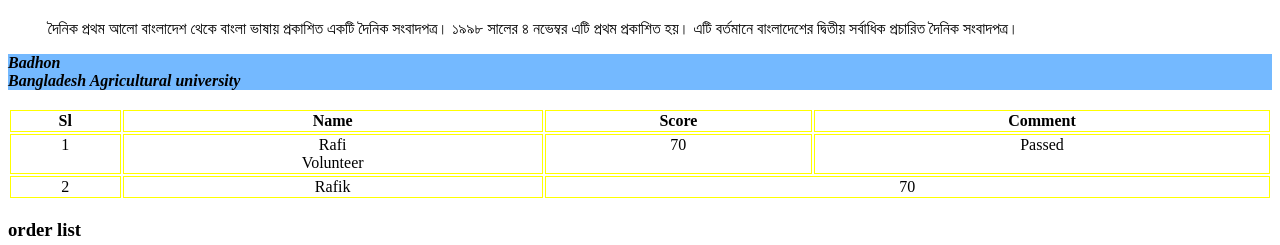
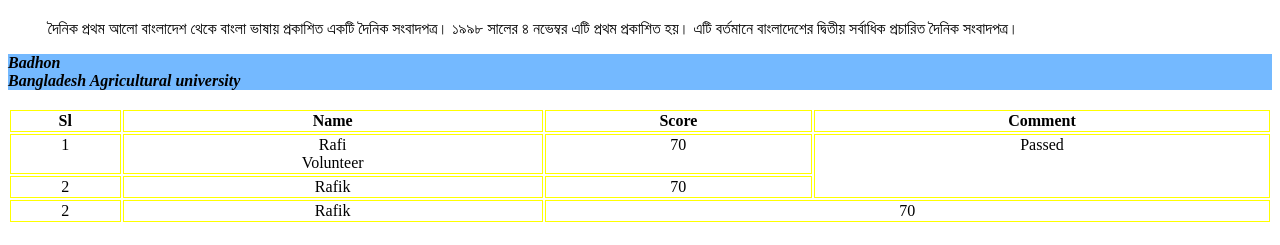
Before and after one commit to MdAtiqurRahman750/Web-design-course, a plain HTML site: page index.html in a window 1280 px wide. Shown: the part 706-951 px from the top of the page. Drawn offline with Linux system fonts and the light colour scheme.

Commit message:
Add files via upload

```diff
--- a/index.html
+++ b/index.html
@@ -43,12 +43,24 @@
 			<td>1</td>
 			<td>Rafi</br>Volunteer</td>
 			<td>70</td>
-			<td>Passed</td>
+			<td rowspan="2">Passed</td>
+		</tr>
+		<tr valign="top" align="center">
+			<td>2</td>
+			<td>Rafik</td>
+			<td >70</td>
+
+
+
 		</tr>
 		<tr valign="top" align="center">
 			<td>2</td>
 			<td>Rafik</td>
 			<td colspan="2">70</td>
+
+
+
+
 
 		</tr>
 			</table>
```
